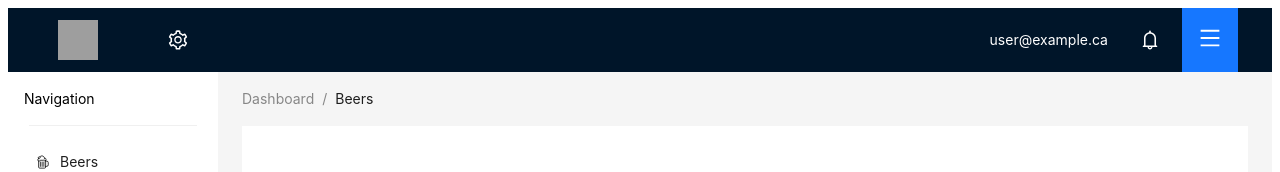
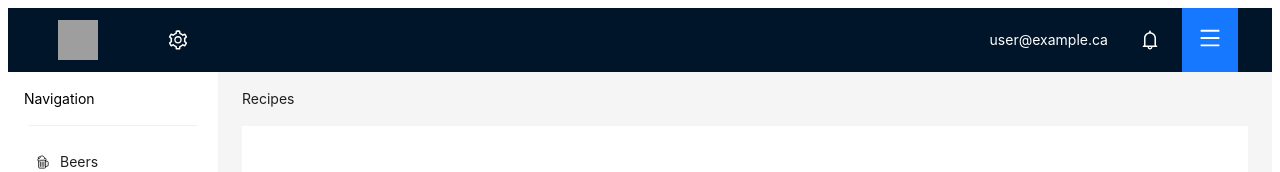
Before and after one commit to m3c-ode/m3b-mgtm-service, a Next.js app: page /recipes in a window 1280 px wide. Shown: the top 172 px of the page. Built offline with nearby package versions, Linux system fonts and the light colour scheme; grey boxes are pictures that could not be loaded.

Commit message:
dynamic breadcrumbs and fixed steps in form

```diff
--- /dev/null
+++ b/lib/functions.ts
@@ -0,0 +1,13 @@
+export const capitalize = (word: string) => {
+    if (word.length === 0) return '';
+
+    return (
+        word
+            // insert a space before all caps
+            .replace(/([A-Z])/g, ' $1')
+            // uppercase the first character of each word
+            .replace(/^./, function (str) {
+                return str.toUpperCase();
+            })
+    );
+};
--- a/src/seed.ts
+++ b/lib/seed.ts
@@ -1,4 +1,4 @@
-import { BeerData, BeersStylesEnum, BeersStatusEnum } from "./types/beers";
+import { BeerData, BeersStylesEnum, BeersStatusEnum } from "../src/types/beers";
 
 export let beerData: BeerData[] = [
     {
--- a/src/components/Dashboard/Dashboard.tsx
+++ b/src/components/Dashboard/Dashboard.tsx
@@ -6,6 +6,8 @@ import Link from 'next/link';
 import CustomNavigation from './CustomNavigation';
 import CustomHeader from './CustomHeader';
 import { Toaster } from 'react-hot-toast';
+import { useRouter } from 'next/router';
+import { capitalize } from '../../../lib/functions';
 
 const { Header, Content, Sider, Footer } = Layout;
 
@@ -24,6 +26,18 @@ const Dashboard: React.FC = ({ children }: Props) => {
         token: { colorBgContainer },
     } = theme.useToken();
 
+    const router = useRouter();
+    const { pathname } = router;
+    console.log("🚀 ~ file: Dashboard.tsx:30 ~ pathname", pathname);
+
+    // TODO: could add href
+    const getPathDetails = (pathname: string) => {
+        const paths = pathname.split("/").filter(p => p.length > 0);
+        console.log("🚀 ~ file: Dashboard.tsx:34 ~ getPathDetails ~ paths", paths);
+        return paths.map(path => capitalize(path));
+    };
+    const breadcrumbs = getPathDetails(pathname);
+
     return (
         <Layout>
             {/* TODO: CustomHeader */}
@@ -41,8 +55,11 @@ const Dashboard: React.FC = ({ children }: Props) => {
                 <Layout style={{ padding: '0 24px 24px' }}>
                     {/* TODO: breadcrumb generator */}
                     <Breadcrumb style={{ margin: '16px 0' }}>
-                        <Breadcrumb.Item>Dashboard</Breadcrumb.Item>
-                        <Breadcrumb.Item>Beers</Breadcrumb.Item>
+                        {/* <Breadcrumb.Item>Dashboard</Breadcrumb.Item>
+                        <Breadcrumb.Item>Beers</Breadcrumb.Item> */}
+                        {breadcrumbs.map((path, index) => (
+                            <Breadcrumb.Item key={index}>{path}</Breadcrumb.Item>
+                        ))}
                     </Breadcrumb>
                     <Content
                         style={{
--- a/src/components/Forms/Beer/EditBeerForm.tsx
+++ b/src/components/Forms/Beer/EditBeerForm.tsx
@@ -4,7 +4,7 @@ import router from 'next/router';
 import React, { useState } from 'react';
 import toast from 'react-hot-toast';
 import { updateBeerData } from '../../../pages/api/services';
-import { beerData } from '../../../seed';
+import { beerData } from '../../../../lib/seed';
 import { BeerData, BeersStatusEnum, BeersStylesEnum } from '../../../types/beers';
 import Dashboard from '../../Dashboard';
 import styles from './styles.module.scss';
--- a/src/components/Tables/BeersTable/BeersTable.tsx
+++ b/src/components/Tables/BeersTable/BeersTable.tsx
@@ -4,7 +4,7 @@ import Link from 'next/link';
 import React, { useState } from 'react';
 import type { BeersTableProps, BeerData } from '../../../types/beers';
 import styles from '../styles.module.scss';
-import { beerData } from '../../../seed';
+import { beerData } from '../../../../lib/seed';
 import { deleteBeer, getAllBeers } from '../../../pages/api/services';
 import { ObjectId } from 'mongodb';
 import toast from 'react-hot-toast';
--- a/src/pages/dashboard.tsx
+++ b/src/pages/dashboard.tsx
@@ -50,7 +50,7 @@ type Props = {};
 
 const Page = ({ beersList, isLoading, error }: InferGetStaticPropsType<typeof getStaticProps>) => {
 
-    // console.log("🚀 ~ file: dashboard.tsx:10 ~ beerData", beerData);
+    //  Client Side data fetching
     // const [beersList, setBeersList] = useState<BeerData[] | null>(null);
     // const [isLoading, setIsLoading] = useState(true);
 
```
Also changed, not shown: src/components/Forms/Beer/BeerForm.tsx (+11 -4 lines).
